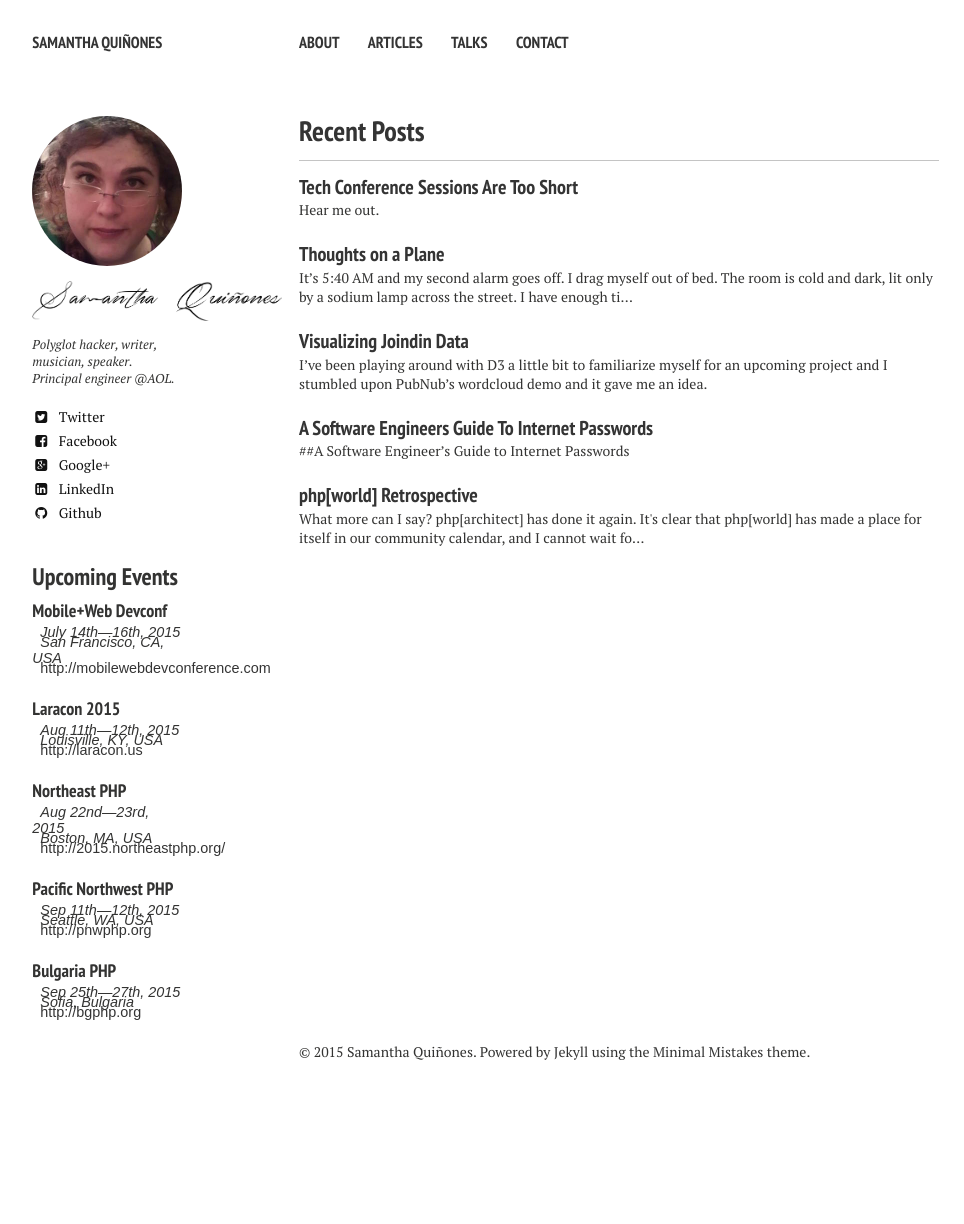
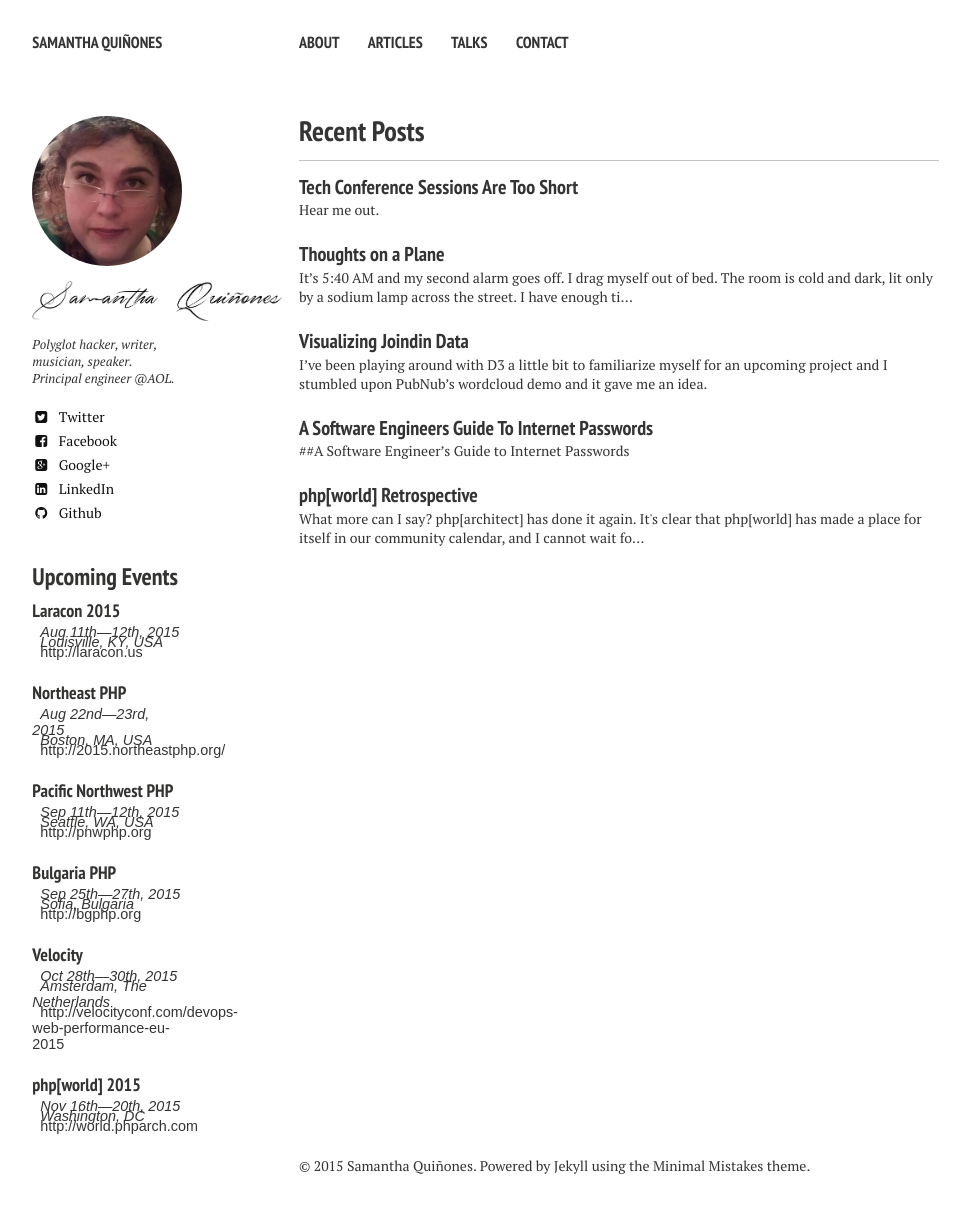
Before and after one commit to ieatkillerbees/squinones.github.io, a Jekyll site: the page built from index.md, in a window 1280 px wide. Shown: the whole page, without its empty margins (21-985 px from the left). Built offline with Jekyll 4.4.1, drawn with Linux system fonts in a browser that asks for light colours; nearby versions of some CDN libraries; before the commit the page ends 1110 px from its top, so only the background shows below that.

Commit message:
Updated events

```diff
--- a/_data/events.yml
+++ b/_data/events.yml
@@ -7,11 +7,11 @@
 #  locational: "Baltimore, MD, USA"
 #  url: http://bit.ly/1fD7lS9
 #  start_date: June 23rd, 2015
-- name: "Mobile+Web Devconf"
-  location: "San Francisco, CA, USA"
-  url: http://mobilewebdevconference.com
-  start_date: July 14th
-  end_date: 16th, 2015
+#- name: "Mobile+Web Devconf"
+#  location: "San Francisco, CA, USA"
+#  url: http://mobilewebdevconference.com
+#  start_date: July 14th
+#  end_date: 16th, 2015
 - name: "Laracon 2015"
   location: "Louisville, KY, USA"
   url: http://laracon.us
@@ -32,3 +32,13 @@
   url: http://bgphp.org
   start_date: Sep 25th
   end_date: 27th, 2015
+- name: "Velocity"
+  location: "Amsterdam, The Netherlands"
+  url: http://velocityconf.com/devops-web-performance-eu-2015
+  start_date: Oct 28th
+  end_date: 30th, 2015
+- name: "php[world] 2015"
+  location: "Washington, DC"
+  url: http://world.phparch.com
+  start_date: Nov 16th
+  end_date: 20th, 2015
```
